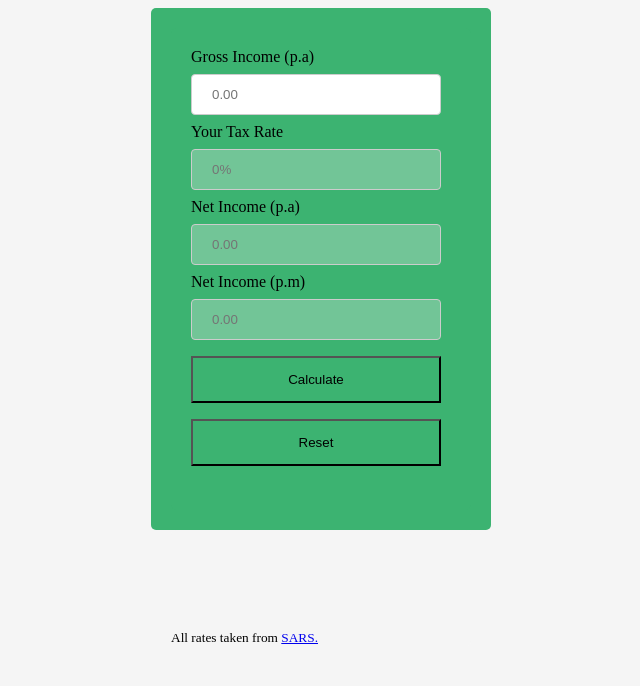
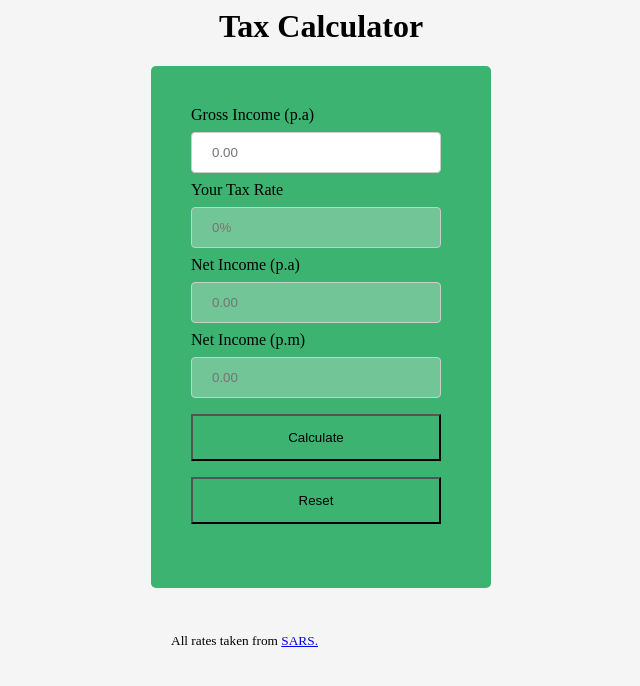
Before and after one commit to uZolazamani/Tax-Calculator, a plain HTML site: page index.html in a window 1280 px wide. Shown: the whole page, without its empty margins (319-959 px from the left). Drawn offline with Linux system fonts and the light colour scheme.

Commit message:
updated the footer padding so everything fits well.

```diff
--- a/css/style-sheet.css
+++ b/css/style-sheet.css
@@ -41,5 +41,5 @@ div {
 div.footer {
   background-color: whitesmoke;
   position: inherit;
-  padding: 100px 0 0 0;
+  padding: 45px 0 0 0;
 }
--- a/index.html
+++ b/index.html
@@ -12,6 +12,7 @@
     <title>Tax Calculator</title>
   </head>
   <body>
+    <h1 style = "text-align: center;">Tax Calculator</h1>
     <div class="container">
       <div class="formDiv">
         <form class="formMain">
```
